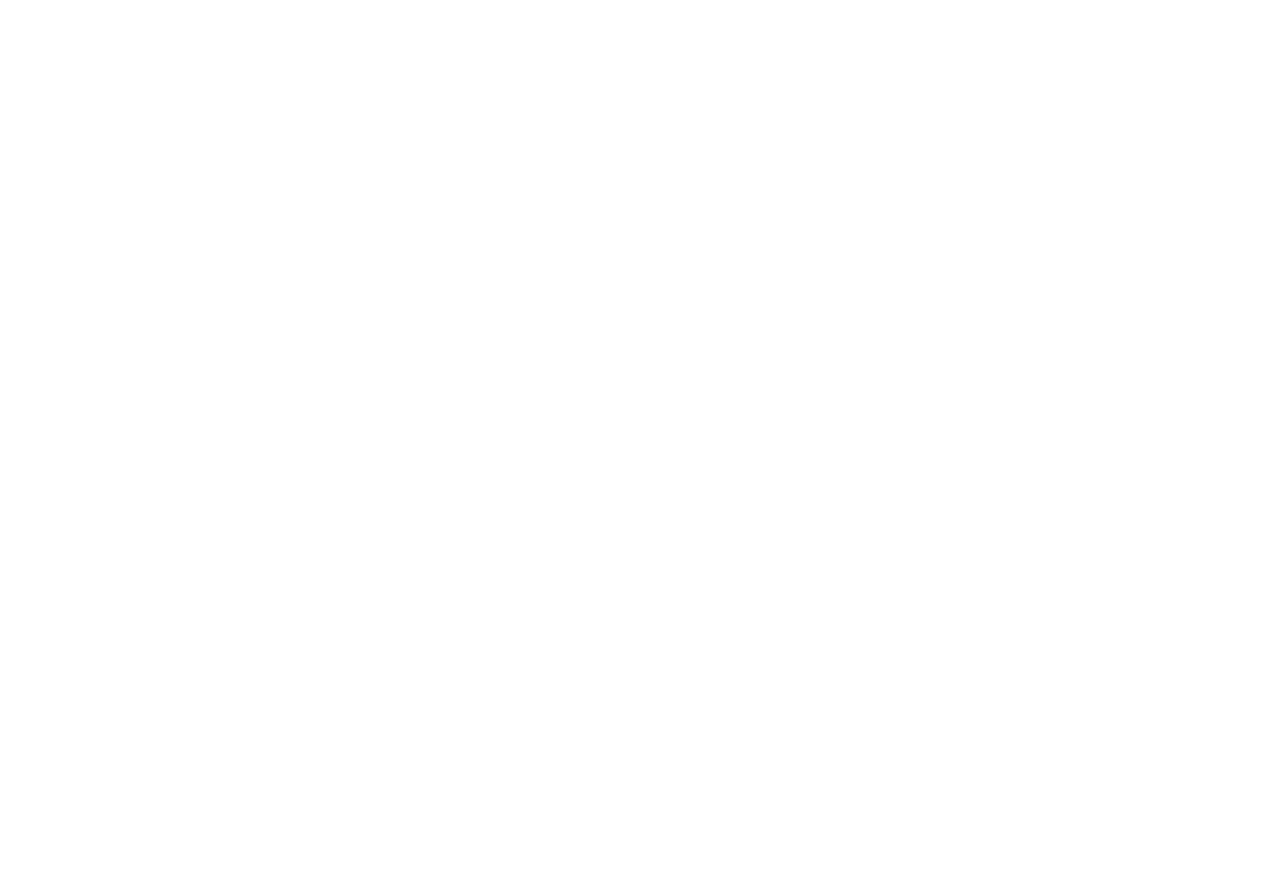
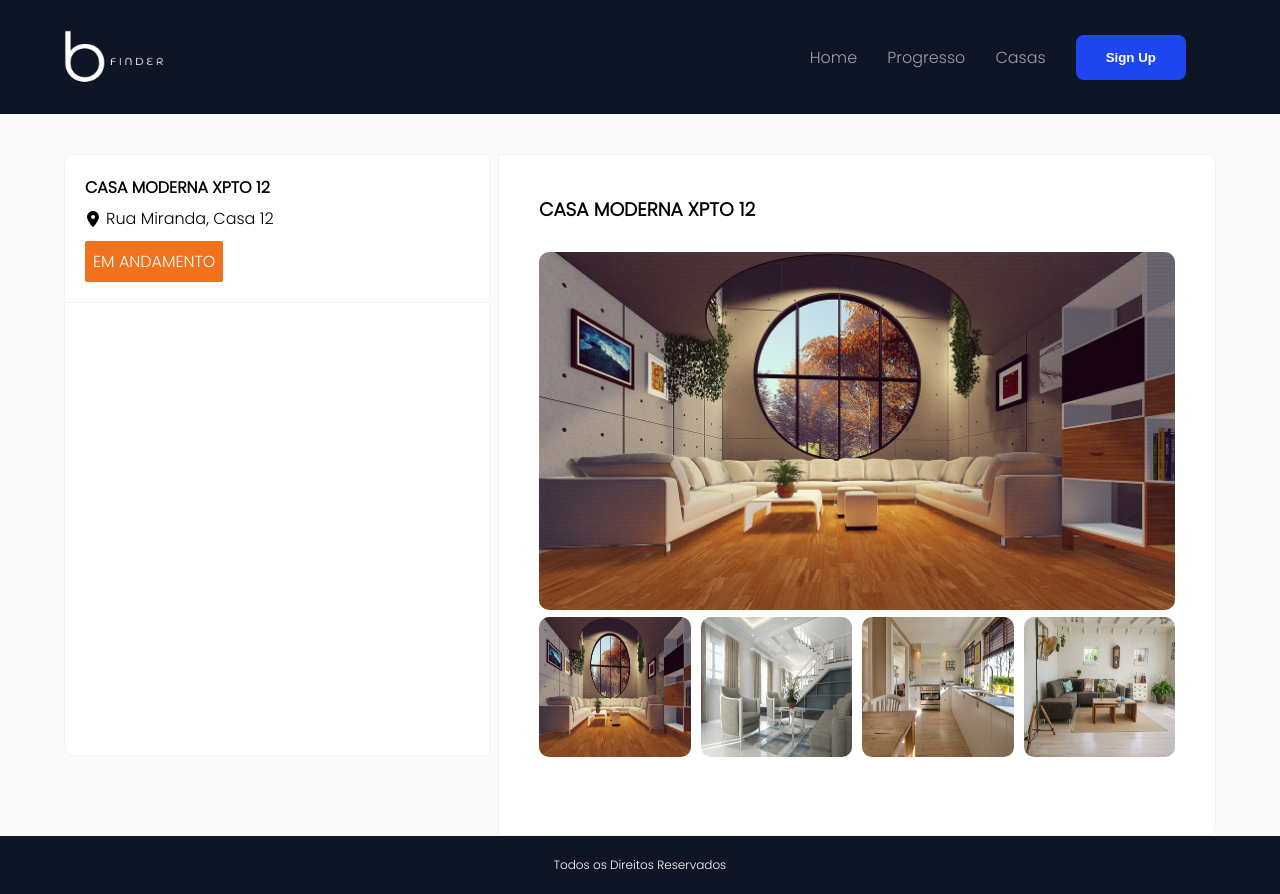
Before and after one commit to nzinga74/house-finder, a React (Create React App) app: page /reserve in a window 1280 px wide. Before the commit this address had no page. Before the commit the page ends 800 px from the top, so only its background shows below. Built offline with nearby package versions, Linux system fonts and the light colour scheme.

Commit message:
Reserve Page

```diff
--- a/src/App.tsx
+++ b/src/App.tsx
@@ -5,6 +5,7 @@
 import { Home } from "./Pages/Home";
 import Details from "./Pages/Details";
 import Search from "./Pages/Search";
+import Reserve from "./Pages/Reserve";
 
 function App() {
   return (
@@ -13,6 +14,7 @@
         <Route path="/" element={<Home />} />
         <Route path="/detail" element={<Details />} />
         <Route path="/search" element={<Search />} />
+        <Route path="/reserve" element={<Reserve />} />
       </Routes>
     </BrowserRouter>
   );
--- /dev/null
+++ b/src/Pages/Reserve/index.tsx
@@ -0,0 +1,52 @@
+import Footer from "../../components/Footer";
+import FirstHomeIMG from "../../assets/details1.jpg";
+import SecondHomeIMG from "../../assets/details2.jpg";
+import ThirdHomeIMG from "../../assets/details3.jpg";
+import FOurHomeIMG from "../../assets/details4.jpg";
+import FiveHomeIMG from "../../assets/details5.jpg";
+import { Header } from "../../components/Header";
+import { FaLocationDot } from "react-icons/fa6";
+
+import "./style/index.css";
+
+const Reserve = () => {
+  return (
+    <>
+      <Header />
+      <div className="reserve-container">
+        <div className="container">
+          <div className="reserve-list-container">
+            <div className="reserve-list-left">
+              <div className="reserve-item">
+                <div>
+                  <h4>CASA MODERNA XPTO 12</h4>
+                  <div className="house-news-icon">
+                    <FaLocationDot />
+                    <p>Rua Miranda, Casa 12</p>
+                  </div>
+                  <div className="status">EM ANDAMENTO</div>
+                </div>
+                <div />
+              </div>
+            </div>
+
+            <div className="reserve-list-right">
+              <h3>CASA MODERNA XPTO 12</h3>
+              <img className="imgCenter" src={FirstHomeIMG} />
+              <div className="imgContainer">
+                <img src={SecondHomeIMG} />
+                <img src={ThirdHomeIMG} />
+                <img src={FOurHomeIMG} />
+                <img src={FiveHomeIMG} />
+              </div>
+            </div>
+          </div>
+        </div>
+      </div>
+
+      <Footer />
+    </>
+  );
+};
+
+export default Reserve;
--- /dev/null
+++ b/src/Pages/Reserve/style/index.css
@@ -0,0 +1,58 @@
+.reserve-container {
+    background: #FAFAFA;
+    height: 100%;
+    padding-top: 40px;
+
+}
+
+.reserve-list-container {
+    width: 100%;
+    display: flex;
+
+    border-radius: 10px;
+    gap: 8px;
+}
+
+.reserve-list-left {
+    width: 40%;
+    background-color: white;
+    height: 100%;
+    min-height: 600px;
+    border-radius: 10px;
+    border-top-right-radius: 0px;
+    border-bottom-right-radius: 0px;
+    border:1px solid #F0F2FC
+
+}
+.reserve-list-right {
+    width: 60%;
+    background-color: white;
+    height: 100%;
+    min-height: 600px;
+    border-radius: 10px;
+    border-top-left-radius: 0px;
+    border-bottom-left-radius: 0px;
+    border:1px solid #F0F2FC;
+    padding: 40px;
+}
+
+.reserve-list-right h3 {
+    margin-bottom: 8px;
+
+}
+.status{
+    background-color: #f2711c;
+    width: auto;
+    color: white;
+    padding: 8px;
+    margin-top: 10px;
+    border-radius: 2px;
+    width: fit-content;
+}
+
+.reserve-item {
+    padding: 20px;
+    border-bottom:1px solid #F0F2FC;
+    display: grid;
+    grid-template-columns: auto auto;
+}
```
